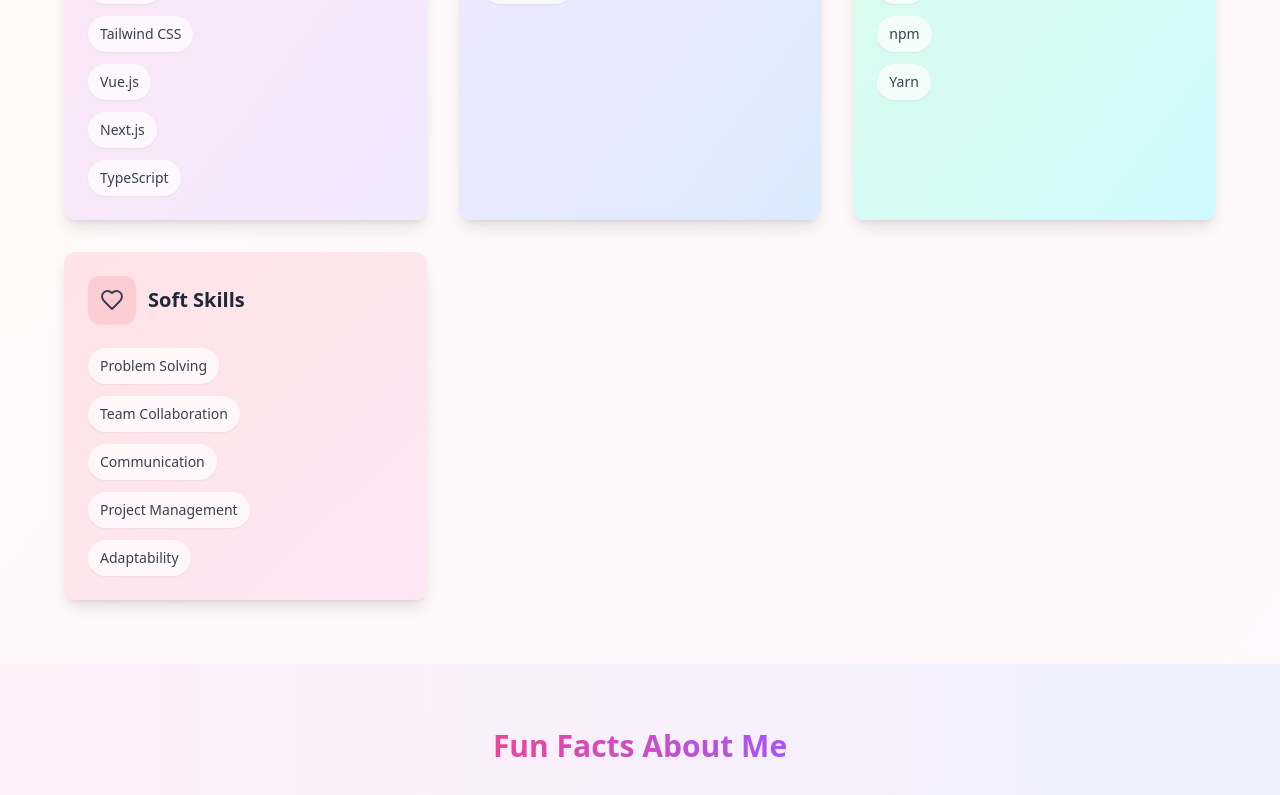
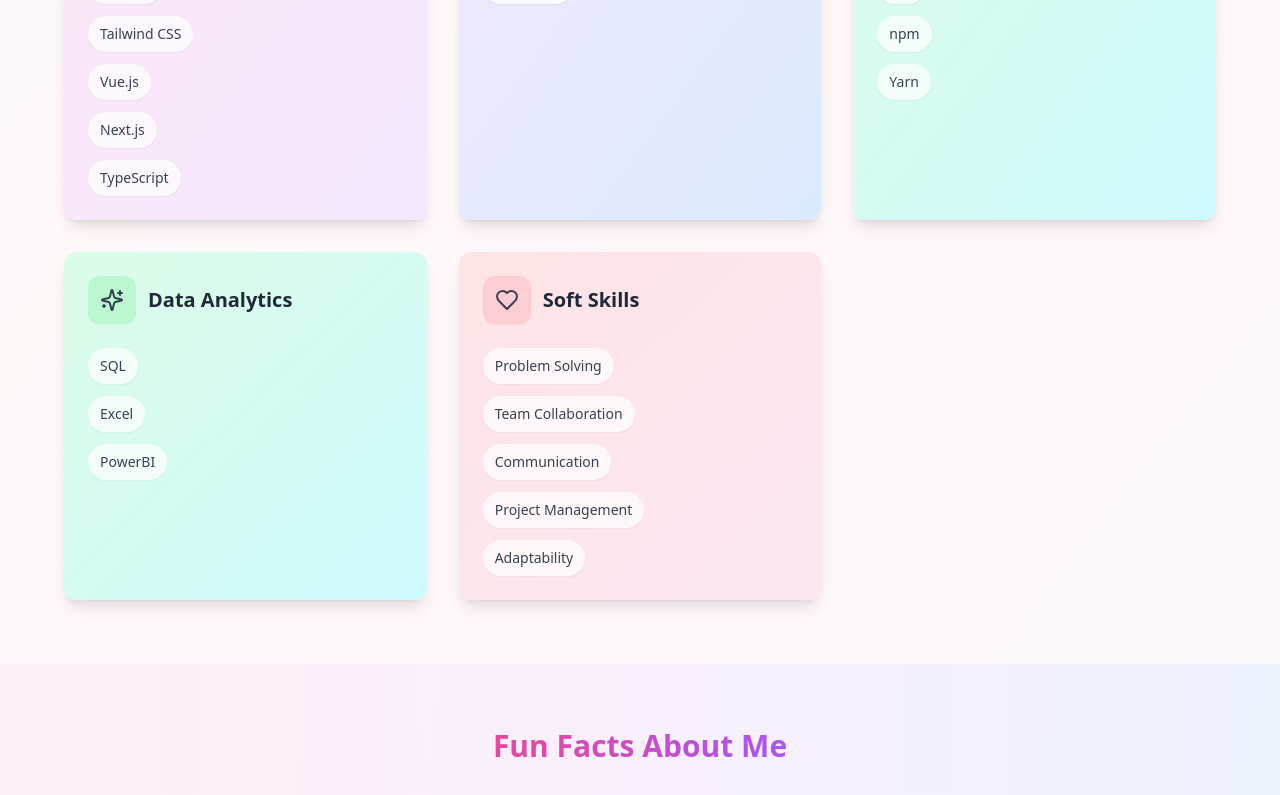
Before and after one commit to Srilatha-kotni/PortFolio-main, a React (Vite) app: page /skills in a window 1280 px wide. Shown: the part 624-1419 px from the top of the page. Built offline with nearby package versions, Linux system fonts and the light colour scheme.

Commit message:
Update Skills.tsx

```diff
--- a/src/pages/Skills.tsx
+++ b/src/pages/Skills.tsx
@@ -36,6 +36,19 @@ const Skills = () => {
         'VS Code', 'Vite', 'npm', 'Yarn'
       ],
     },
+
+
+  {
+      title: 'Data Analytics',
+      icon: Sparkles,
+      gradient: 'bg-gradient-to-br from-green-100 to-cyan-100',
+      iconBg: 'bg-green-200',
+      skills: [
+        'SQL',  'Excel',
+        'PowerBI'
+      ],
+    },
+
 
 
     {
```
